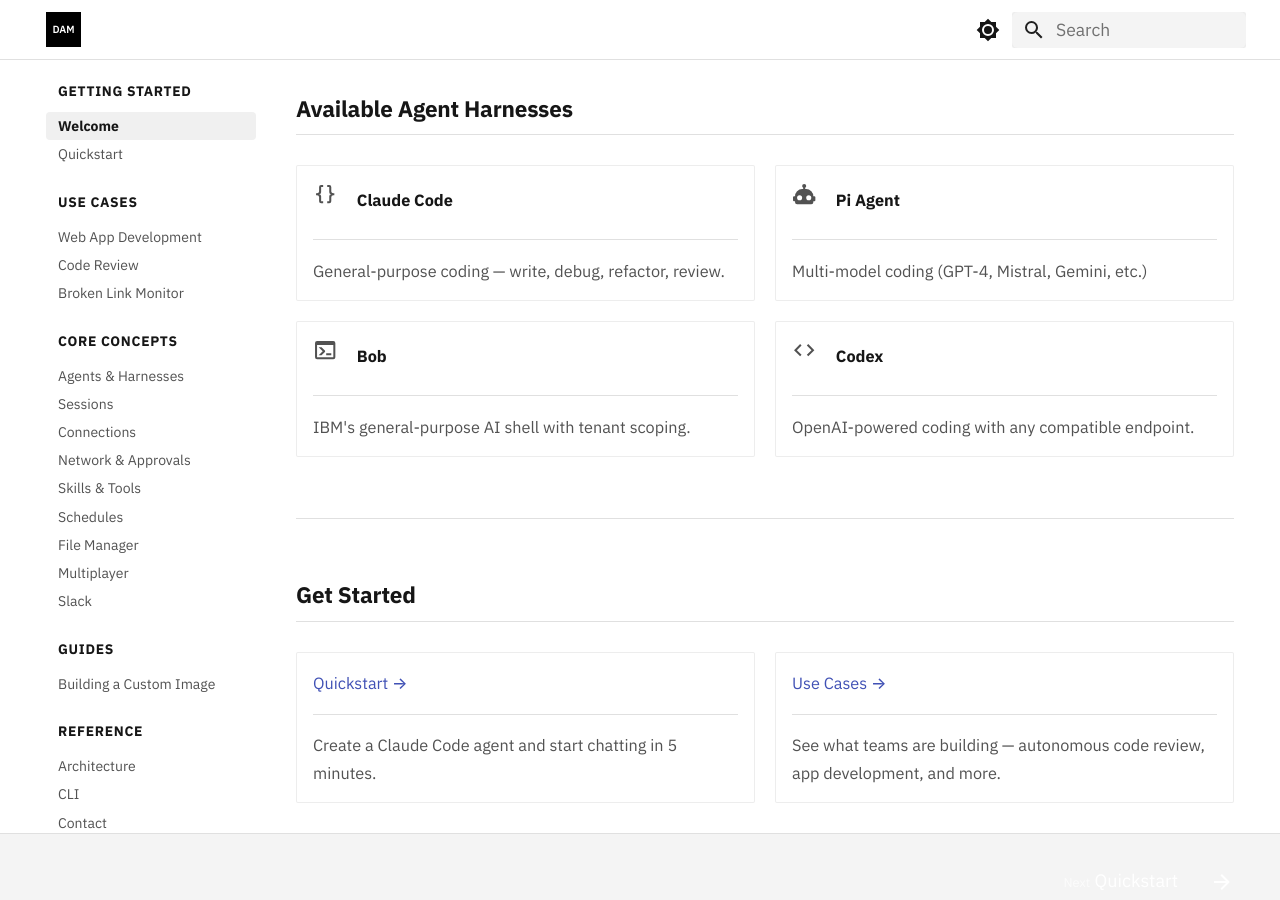
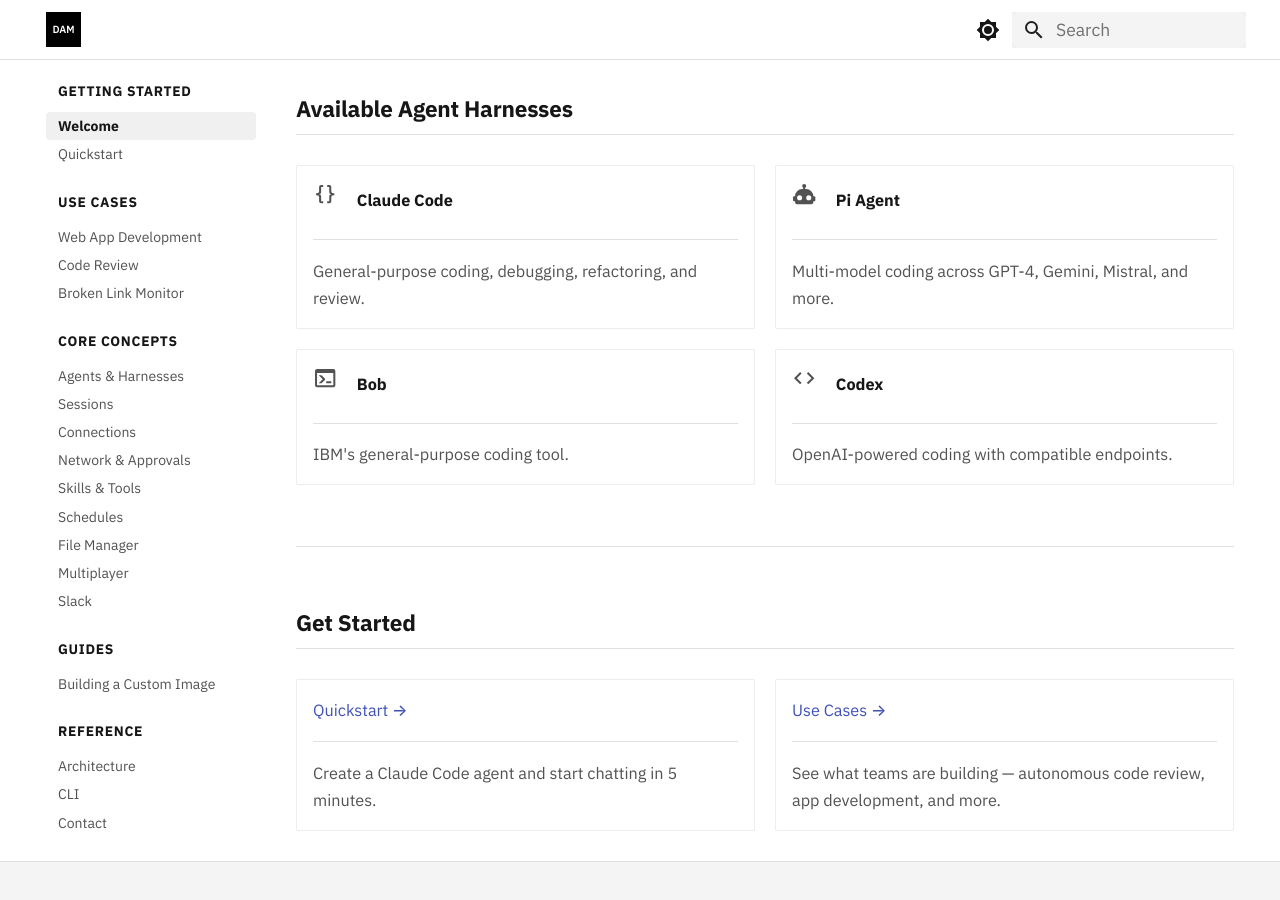
Before and after one commit to dam-agents/docs, an MkDocs documentation site: the page built from docs/index.md, in a window 1280 px wide and 900 px high, scrolled down 1463 px. Built offline with MkDocs 1.6.1 and Material for MkDocs 9.7.7, drawn with Linux system fonts in a browser that asks for light colours.

Commit message:
docs: updates

```diff
--- a/docs/index.md
+++ b/docs/index.md
@@ -88,25 +88,25 @@ Run agent harnesses like Claude Code headless in the cloud, on a schedule, conne
 
     ---
 
-    General-purpose coding — write, debug, refactor, review.
+    General-purpose coding, debugging, refactoring, and review.
 
 -   :material-robot:{ .lg .middle } **Pi Agent**
 
     ---
 
-    Multi-model coding (GPT-4, Mistral, Gemini, etc.)
+    Multi-model coding across GPT-4, Gemini, Mistral, and more.
 
 -   :material-console:{ .lg .middle } **Bob**
 
     ---
 
-    IBM's general-purpose AI shell with tenant scoping.
+    IBM's general-purpose coding tool.
 
 -   :material-code-tags:{ .lg .middle } **Codex**
 
     ---
 
-    OpenAI-powered coding with any compatible endpoint.
+    OpenAI-powered coding with compatible endpoints.
 
 </div>
 
```
